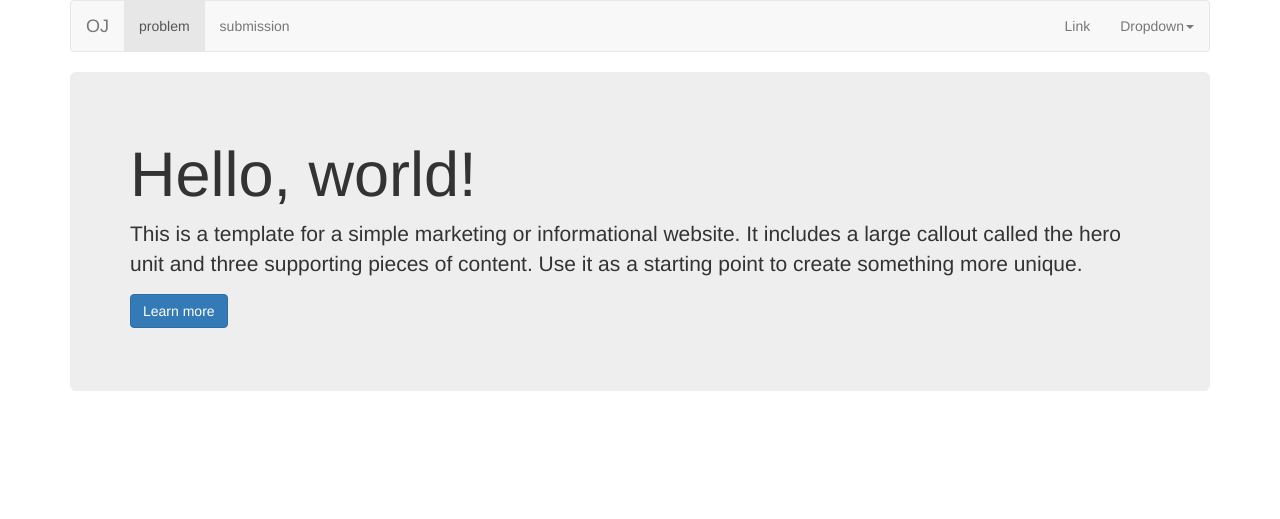
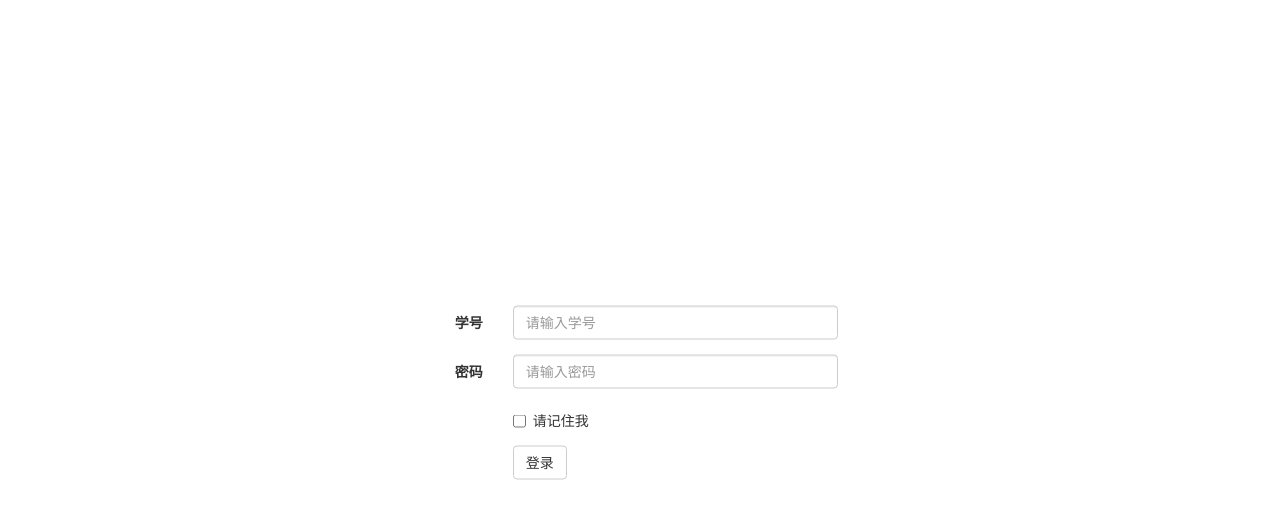
Before and after one commit to Luffy-wang/rebuild, a Django app: page / in a window 1280 px wide. Shown: the top 519 px of the page. Run offline with Django 3.2, Linux system fonts and the light colour scheme; parts of the project's set-up code (start-up, migrations or seed data) failed here and were passed over; some libraries are stand-ins or nearby versions.

Commit message:
add login page

```diff
--- a/account/templates/account/index.html
+++ /dev/null
@@ -1 +0,0 @@
-<p>hello</p>
--- /dev/null
+++ b/account/templates/account/login.html
@@ -0,0 +1,108 @@
+<!DOCTYPE html>
+<html>
+   <head>
+        <meta charset="UTF-8">
+      <title>Bootstrap dsa</title>
+      <meta name="viewport" content="width=device-width, initial-scale=1.0">
+
+      <!-- 引入 Bootstrap -->
+      <link href="https://maxcdn.bootstrapcdn.com/bootstrap/3.3.7/css/bootstrap.min.css" rel="stylesheet">
+
+
+
+      <style>
+            #logindev{
+    position: absolute;
+    top: 50%;
+    -webkit-transform: translateY(-50%);
+    -moz-transform:  translateY(-50%);
+    -ms-transform:  translateY(-50%);
+    -o-transform:  translateY(-50%);
+    transform:  translateY(-50%);
+
+  }
+        </style>
+
+
+
+
+
+   </head>
+
+   <body>
+       <!-- <div class="container"> -->
+
+            <div class="col-lg-4 col-lg-offset-4 col-sm-6 col-sm-offset-3 col-xs-8 col-xs-offset-2" id="logindev">
+
+
+
+
+            <form class="form-horizontal" role="form" action="javascript:login()" id='loginform'>
+
+                    <div class="form-group">
+                      <label for="firstname" class="col-sm-2 control-label">学号</label>
+                      <div class="col-sm-10">
+                        <input type="text" class="form-control" name="userid" placeholder="请输入学号">
+                      </div>
+                    </div>
+                    <div class="form-group">
+                      <label for="lastname" class="col-sm-2 control-label">密码</label>
+                      <div class="col-sm-10">
+                        <input type="password" class="form-control" name="password" placeholder="请输入密码">
+                      </div>
+                    </div>
+                    <div class="form-group">
+                      <div class="col-sm-offset-2 col-sm-10">
+                        <div class="checkbox">
+                          <label>
+                            <input type="checkbox">请记住我
+                          </label>
+                        </div>
+                      </div>
+                    </div>
+                    <div class="form-group">
+                      <div class="col-sm-offset-2 col-sm-10">
+                        <button type="submit" class="btn btn-default">登录</button>
+                      </div>
+                    </div>
+                  </form>
+
+
+
+
+                  </div>
+
+       <!-- </div> -->
+
+
+  <script src="https://apps.bdimg.com/libs/jquery/2.1.4/jquery.min.js">
+  </script>
+  <script src="https://cdn.bootcss.com/jquery-cookie/1.4.1/jquery.cookie.js"></script>
+  <!-- <script src="https://cdn.bootcss.com/jquery.serializeJSON/2.9.0/jquery.serializejson.js"></script> -->
+  <!-- <script src="https://cdn.bootcss.com/jquery-json/2.6.0/jquery.json.min.js"></script> -->
+  <script src="js/bootstrap.min.js"></script>
+
+  <script>
+      function login(){
+          var data = {};
+          $('input[name]').each(function() {
+            data[this.getAttribute('name')] = this.value;
+          });
+
+          console.log(JSON.stringify(data));
+          var csrfcookie=$.cookie('csrftoken');
+          $.ajax({
+              type:'post',
+              url:'/account/loginorlogout/',
+              dataType:'json',
+              headers:{'X-CSRFToken':csrfcookie},
+              data:JSON.stringify(data),
+              error:function(data){
+                  alter('login error');
+              }
+          });
+
+      }
+  </script>
+</body>
+</html>
--- a/account/urls.py
+++ b/account/urls.py
@@ -1,5 +1,5 @@
 from django.urls import path
-from .views.admin import UserAbout,ModifyUser,UserRegister,ShowUser
+from .views.admin import UserAbout,ModifyUser,UserRegister,ShowUser,LoginIndex
 from django.conf.urls import url
 
 urlpatterns=[
@@ -15,4 +15,5 @@ urlpatterns=[
     url(r"^loginorlogout/?$",UserAbout.as_view(),name="userabout"),
     url(r"^userregister/?$",UserRegister.as_view(),name="userregister"),
     url(r"show/?$",ShowUser.as_view(),name="show"),
+    url(r"^login",LoginIndex.as_view(),name="login"),
 ]
--- a/account/views/admin.py
+++ b/account/views/admin.py
@@ -6,7 +6,7 @@ from django.shortcuts import render
 from django.contrib.auth import authenticate,login,logout
 import json
 from django.contrib.auth.decorators import login_required
-from django.shortcuts import get_object_or_404
+from django.shortcuts import get_object_or_404,redirect
 from django.contrib import admin
 #from ..serializer import MyclassSerializer,ShowClassSerializer
 from django.forms.models import model_to_dict
@@ -21,6 +21,11 @@ from django.core.cache import cache
 from django_redis import get_redis_connection
 from ..tasks import butch_create
 
+class LoginIndex(MyBaseView):
+    def get(self,request):
+        return render(request,"account/login.html")
+
+
 class UserAbout(MyBaseView):
     @method_decorator(ensure_csrf_cookie)
     def get(self,request):
@@ -30,17 +35,17 @@ class UserAbout(MyBaseView):
     def post(self,request):
         data=request.data
         user_id=data.get("userid")
-
+        #return HttpResponse(user_id)
         password=data.get("password")
 
         user=authenticate(request,user_id=user_id,password=password)
-        return HttpResponse(user)
+        #return HttpResponse(user)
         if user is not None:
             if request.user.is_authenticated:
                 return JsonResponse({'data':0},safe=False)#already login
             else:
                 login(request,user)
-                return JsonResponse({"data":1,"user_id":user_id},safe=False)
+                return redirect("/problem/index")#JsonResponse({"data":1,"user_id":user_id},safe=False)
         else:
             return JsonResponse({"data":12},safe=False)
 
--- a/oj/settings.py
+++ b/oj/settings.py
@@ -81,7 +81,7 @@ CACHES = {
 TEMPLATES = [
     {
         'BACKEND': 'django.template.backends.django.DjangoTemplates',
-        'DIRS': [],
+        'DIRS': [BASE_DIR],
         'APP_DIRS': True,
         'OPTIONS': {
             'context_processors': [
--- a/oj/urls.py
+++ b/oj/urls.py
@@ -16,7 +16,7 @@ Including another URLconf
 from django.contrib import admin
 from django.urls import path,include
 from django.conf.urls import url
-from problem.views.admin import Index
+from account.views.admin import LoginIndex
 
 urlpatterns = [
     path('admin/', admin.site.urls),
@@ -25,5 +25,5 @@ urlpatterns = [
     path("account/",include("account.urls")),
     path("myclass/",include("myclass.urls")),
     path("homework",include("homework.urls")),
-    url(r"^",Index.as_view(),name="index"),
+    url(r"^",LoginIndex.as_view(),name="index"),
 ]
--- a/problem/templates/problem/indexTest.html
+++ b/problem/templates/problem/indexTest.html
@@ -83,7 +83,12 @@
                             </div>
 
                         </nav>
-                        <div class="jumbotron">
+
+                        <ol class="breadcrumb">
+                                <li><a href='announcement/index'>Home</a></li>
+                            </ol>
+                        <div class="jumbotron" id='problemcontent'>
+                                {%block mycontent%}
                             <h1>
                                 Hello, world!
                             </h1>
@@ -93,6 +98,7 @@
                             <p>
                                  <a class="btn btn-primary btn-large" href="#">Learn more</a>
                             </p>
+                            {%endblock%}
                         </div>
                     </div>
                 </div>
@@ -102,5 +108,7 @@
       <script src="https://apps.bdimg.com/libs/jquery/2.1.4/jquery.min.js">
       </script>
       <script src="js/bootstrap.min.js"></script>
+      {%block myscript%}
+      {%endblock%}
    </body>
 </html>
--- a/problem/urls.py
+++ b/problem/urls.py
@@ -16,5 +16,5 @@ urlpatterns=[
     url(r"^problemdetail/?$",ProblemDetail.as_view(),name="problemdetail"),
     url(r"^uploadtestcase/?$",UploadTestCase.as_view(),name="uploadTestcase"),
     url(r"^index/?$",Problemindex.as_view(),name="index"),
-
+    #url(r"^"),
 ]
--- a/problem/views/admin.py
+++ b/problem/views/admin.py
@@ -13,7 +13,7 @@ from rest_framework.response import Response
 from django.shortcuts import get_object_or_404
 from django.contrib.auth.decorators import login_required
 from django.views.decorators.csrf import csrf_exempt
-from utils.api.utils import MyBaseView
+from utils.api.utils import MyBaseView,MyLoginrequired
 from django.utils.decorators import method_decorator
 from django.views.decorators.csrf import ensure_csrf_cookie
 
@@ -21,12 +21,16 @@ from django.views.decorators.csrf import ensure_csrf_cookie
 #@api_view(["GET","POST"])
 #@login_required
 
-class Index(MyBaseView):
+class Index(MyLoginrequired,MyBaseView):
+    @login_required
     def get(self,request):
+        #user=request.user
+        #return HttpResponse(user)
         return render(request,"problem/indexTest.html")
 
-class Problemindex(MyBaseView):
+class Problemindex(MyLoginrequired,MyBaseView):
     @method_decorator(ensure_csrf_cookie)
+    #@login_required
     def get(self,request):
         problem=Problem.objects.all()
         pagenum=super(Problemindex,self).page_num(problem)
--- a/utils/api/utils.py
+++ b/utils/api/utils.py
@@ -8,6 +8,7 @@ from django_redis.cache import RedisCache
 from django_redis.client.default import DefaultClient
 from django.core.cache import cache
 from django.core.paginator import Paginator,PageNotAnInteger,EmptyPage
+from django.contrib.auth.mixins import LoginRequiredMixin
 
 class MyRedis(DefaultClient):
     def __getattr__(self,item):
@@ -24,8 +25,12 @@ class JSONParse(object):
     def parse(body):
         return json.loads(body.decode('utf-8'))
 
+class MyLoginrequired(LoginRequiredMixin,View):
+    login_url = '/login'
+    redirect_field_name = 'redirect_to'
 
 class MyBaseView(View):
+
     def _get_request_data(self,request):
         if request.method not in ['GET','DELETE']:
 
@@ -42,7 +47,7 @@ class MyBaseView(View):
         try:
             request.data=self._get_request_data(self.request)
         except ValueError as e:
-            return HttpResponse("error")
+            return HttpResponse(e)
         #try:
         return super(MyBaseView,self).dispatch(request,*args,**kwargs)
     def page_num(self,query):
```
Also changed, not shown: problem/templates/problem/problemlist.html (+7 -82 lines).
